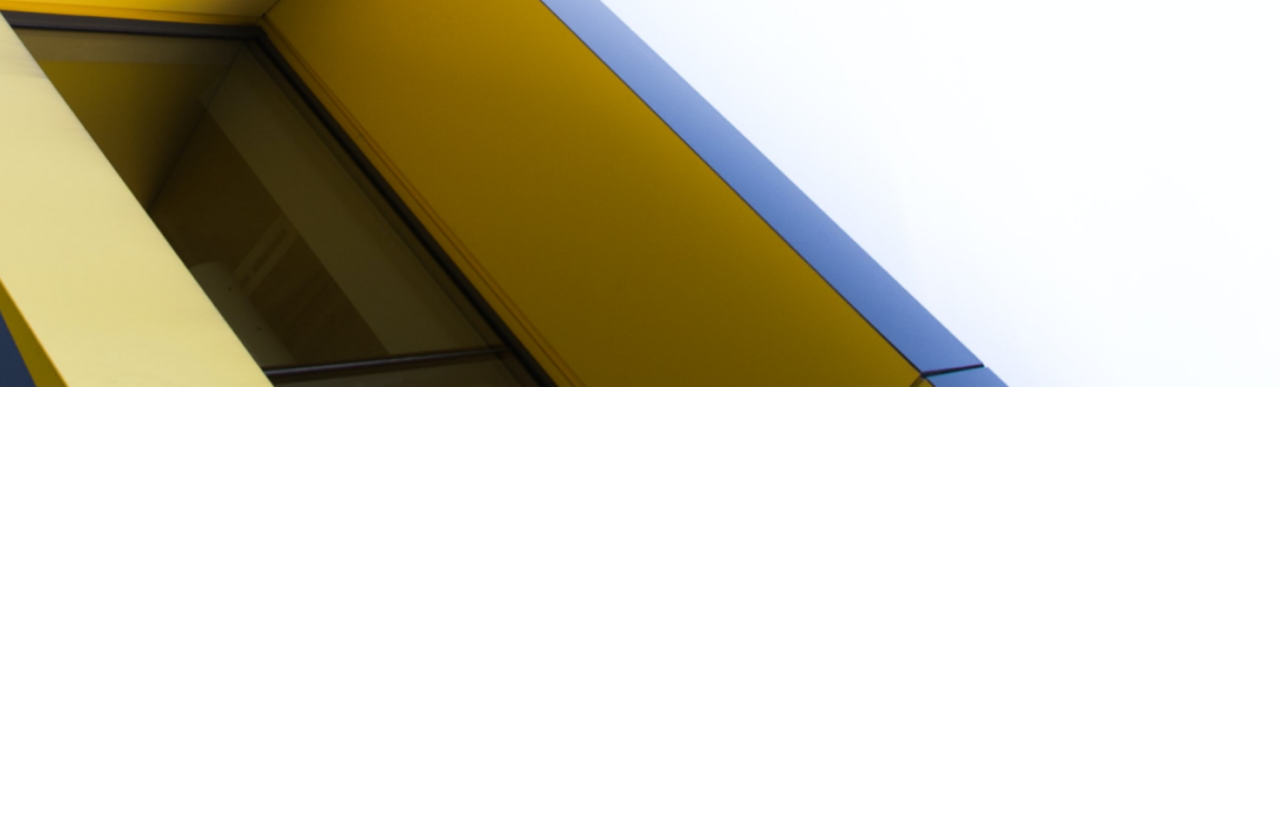
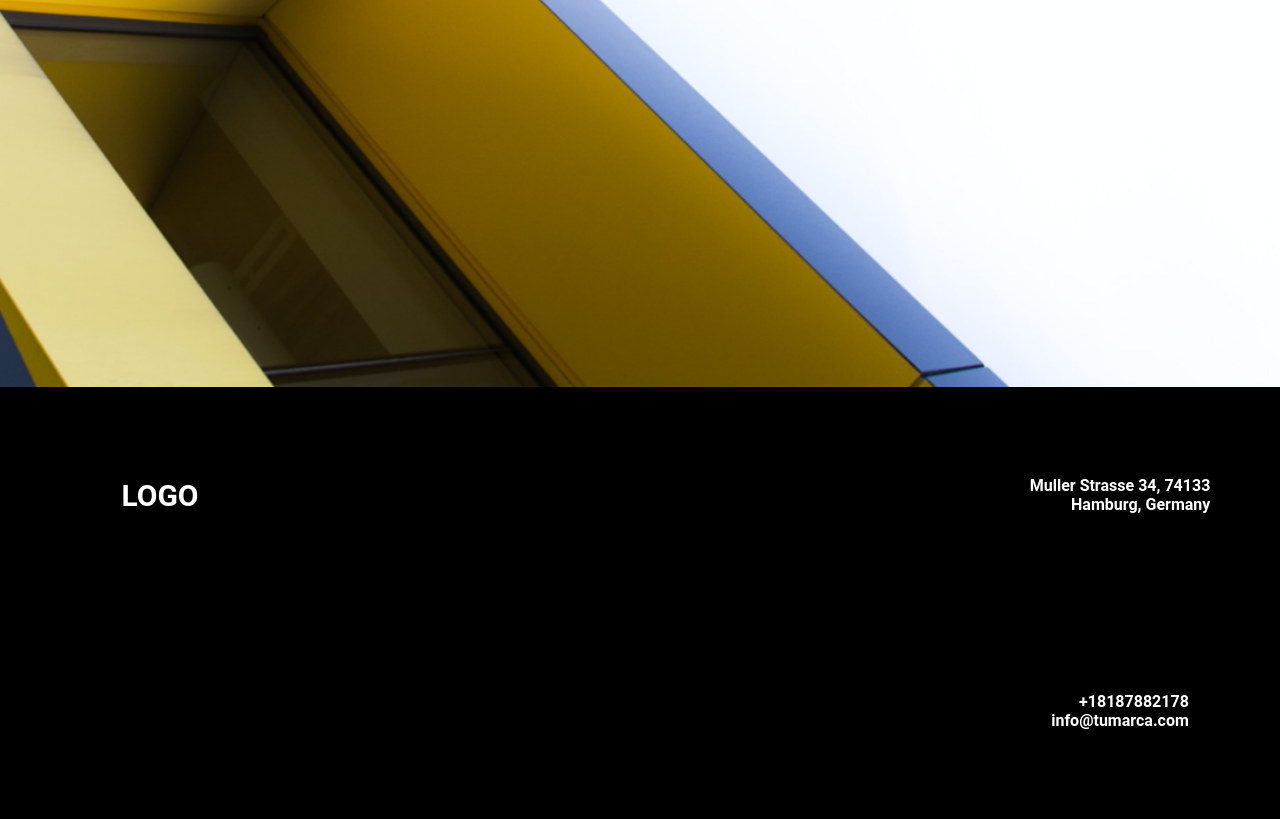
Before and after one commit to CalipoPA/industrial-design, a plain HTML site: page index.html in a window 1280 px wide. Shown: the part 3417-4236 px from the top of the page. Before the commit the page ends 3804 px from the top, so only its background shows below. Drawn offline with Linux system fonts and the light colour scheme.

Commit message:
added footer section

```diff
--- /dev/null
+++ b/footer.css
@@ -0,0 +1,42 @@
+.footer {
+    background-color: black;
+    color: white;
+    min-height: 432px;
+    font-family: 'Roboto', sans-serif;
+    font-weight: bold;
+    display: grid;
+    grid-template-columns: 25% 50% 25%;
+    grid-template-rows: auto auto;
+    justify-items: center;
+}
+
+
+.footer .logo {
+    grid-column-start: 1;
+    grid-column-end: 2;
+    display: flex;
+    justify-content: center;
+    align-items: center;
+    text-decoration: none;
+    color: white;
+    font-size: 30px;
+}
+
+.footer .direccion {
+    grid-column-start: 3;
+    grid-column-end: 4;
+    display: flex;
+    justify-content: center;
+    align-items: center;
+    text-align: right;
+}
+
+.footer .contacto {
+    grid-column-start: 3;
+    grid-column-end: 4;
+    grid-row-start: 2;
+    display: flex;
+    justify-content: center;
+    align-items: center;
+    text-align: right;
+}
--- a/index.html
+++ b/index.html
@@ -10,6 +10,7 @@
     <link rel="stylesheet" href="header-style.css">
     <link rel="stylesheet" href="main-style.css">
     <link rel="stylesheet" href="careers-style.css">
+    <link rel="stylesheet" href="footer.css">
     <link rel="preconnect" href="https://fonts.googleapis.com">
     <link rel="preconnect" href="https://fonts.gstatic.com" crossorigin>
     <link href="https://fonts.googleapis.com/css2?family=Ubuntu:wght@500&display=swap" rel="stylesheet">
@@ -21,7 +22,7 @@
     <div class="fondo">
 
 
-        <header class="grid-header">
+        <header id="start" class="grid-header">
 
             <div class="bloque">
                 <a href="#" class="font-logo">LOGO</a>
@@ -111,6 +112,16 @@
 
     </div>
 
+    <footer class="footer">
+
+        <a href="#start" class="logo">LOGO</a>
+        <a class="direccion">Muller Strasse 34, 74133 <br> Hamburg, Germany</a>
+        <a class="contacto">+18187882178 <br> info@tumarca.com</a>
+
+
+
+    </footer>
+
 
 
 </body>
```
Lines whose indentation alone changed are shown as unchanged.
